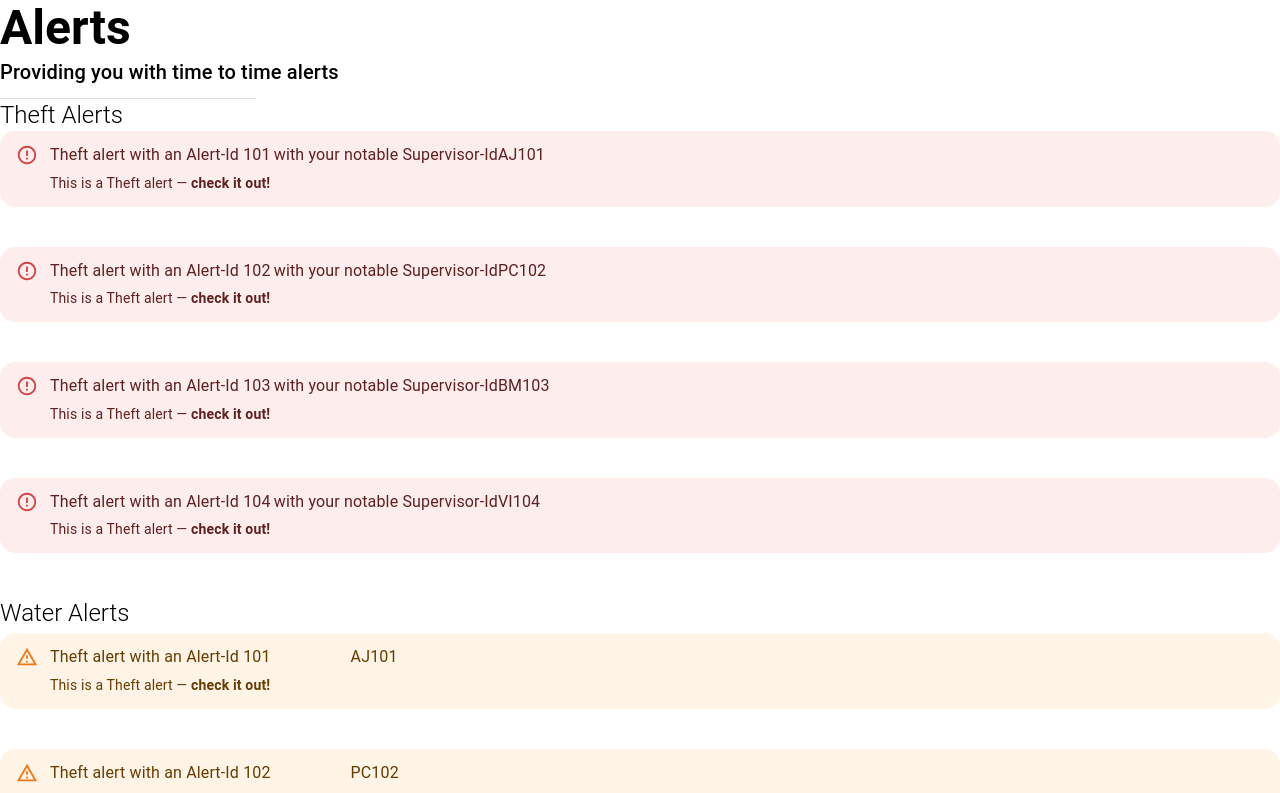
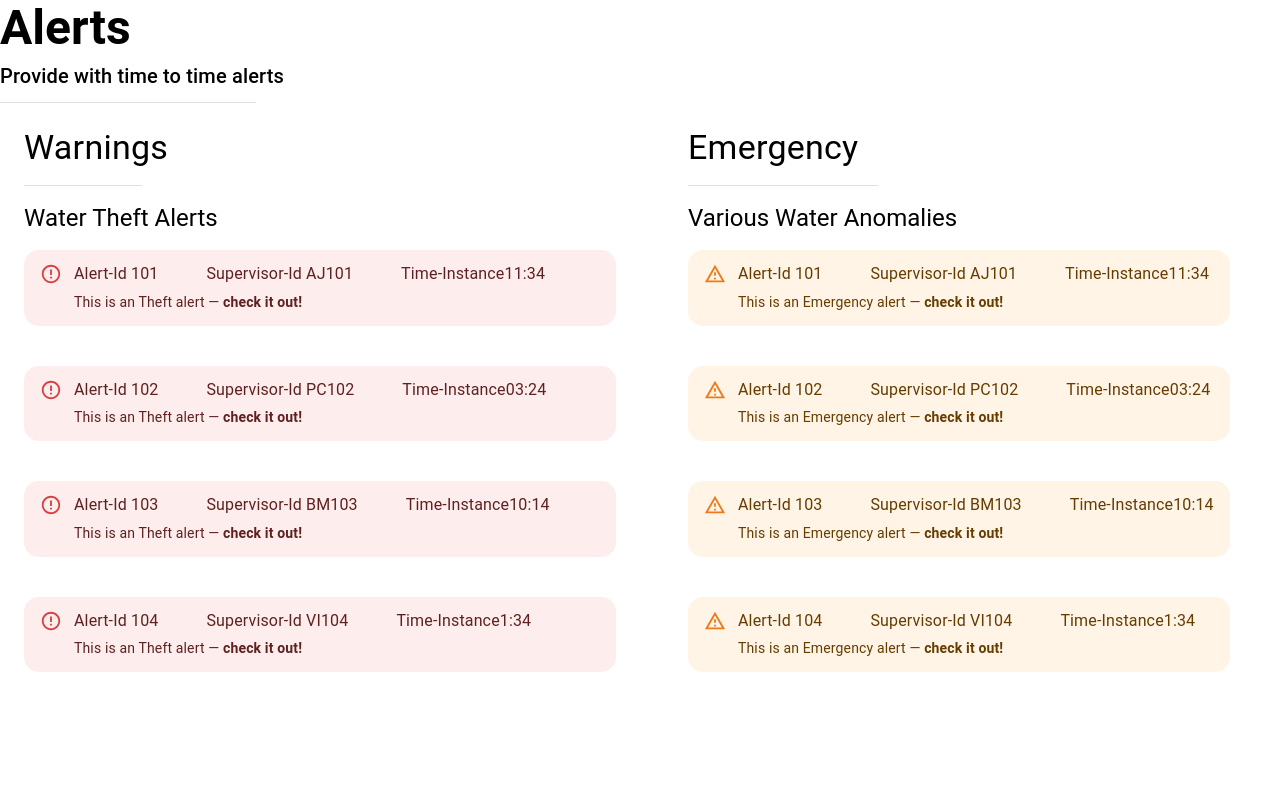
Before and after one commit to KulwinderSingh07/SIH-PipeLine-Project, a React (Create React App) app in the folder client/: page /alerts in a window 1280 px wide. Shown: the top 793 px of the page. Built offline with nearby package versions, Linux system fonts and the light colour scheme.

Commit message:
Alerts page done, changes with theme color are imp

```diff
--- a/client/src/components/Alerts.jsx
+++ b/client/src/components/Alerts.jsx
@@ -1,30 +1,146 @@
 import React from 'react'
 import Header from './header'
 import Alert from '@mui/material/Alert';
-import { AlertTitle, Stack, Typography, Divider } from '@mui/material';
+import { AlertTitle, Stack, Typography, Divider, Box, IconButton } from '@mui/material';
+import { CircleDashed, } from "phosphor-react";
 
 const alerts = [
     {
         alertId: 101,
-        supervisorId: "AJ101"
+        supervisorId: "AJ101",
+        timeStance: "11:34"
     },
     {
         alertId: 102,
-        supervisorId: "PC102"
+        supervisorId: "PC102",
+        timeStance: "03:24"
     },
     {
         alertId: 103,
-        supervisorId: "BM103"
+        supervisorId: "BM103",
+        timeStance: "10:14"
     },
     {
         alertId: 104,
-        supervisorId: "VI104"
+        supervisorId: "VI104",
+        timeStance: "1:34"
     },
 ]
 
 const Alerts = ({ el }) => {
     return (
         <>
+               <Box mb="10px">
+    <Typography
+      variant="h3"
+      color="black"
+      fontWeight="bold"
+      sx={{ m: "0 0 4px 0" }}
+    >
+    Alerts
+    </Typography>
+    <Typography variant="h6" color="Black">
+   Provide with time to time alerts
+    </Typography>
+  </Box>
+            <Divider width={"20%"}/>
+            <Stack direction="row" spacing={3}>
+
+
+                <Box sx={{
+                    position: "relative",
+                    width: "50%"
+
+                }}>
+                    <Stack p={3} spacing={2} sx={{ height: "100vh" }}>
+                        <Stack
+                            direction="row"
+                            alignItems={"center"}
+                            justifyContent={"space-between"}
+                        >
+                            <Typography variant="h4">Warnings</Typography>
+                        </Stack>
+                        <Divider width={"20%"} />
+                        <Typography variant='h5'> Water Theft Alerts</Typography>
+                        <Stack direction="column">
+                            {alerts.map((el) => (
+                                <Alert key={el.alertId} severity="error" sx={{ mb: 5, borderRadius: '15px' }}>
+                                    <AlertTitle>
+                                        <Stack
+                                            direction="row"
+                                            alignItems="center"
+                                            justifyContent="space-between"
+                                            spacing={6}
+                                        >
+                                            <Typography variant='body1'> Alert-Id {el.alertId} </Typography>
+                                            <Typography>Supervisor-Id {el.supervisorId}</Typography>
+                                            <Typography> Time-Instance{el.timeStance}</Typography>
+
+                                        </Stack>
+                                    </AlertTitle>
+                                    This is an Theft alert — <strong>check it out!</strong>
+                                </Alert>
+
+                            ))}
+                        </Stack>
+
+
+                    </Stack>
+
+                </Box>
+
+                <Box sx={{
+                    position: "relative",
+
+                }}>
+                    <Stack p={3} spacing={2} sx={{ height: "100vh" }}>
+                        <Stack
+                            direction="row"
+                            alignItems={"center"}
+                            justifyContent={"space-between"}
+                        >
+                            <Typography variant="h4">Emergency</Typography>
+                        </Stack>
+                        <Divider width={"35%"} />
+                        <Typography variant='h5'>Various Water Anomalies</Typography>
+                        <Stack direction="column">
+                            {alerts.map((el) => (
+                                <Alert key={el.alertId} severity="warning" sx={{ mb: 5, borderRadius: '15px' }}>
+                                    <AlertTitle>
+                                        <Stack
+                                            direction="row"
+                                            alignItems="center"
+                                            justifyContent="space-between"
+                                            spacing={6}
+                                        >
+                                            <Typography variant='body1'> Alert-Id {el.alertId} </Typography>
+                                            <Typography>Supervisor-Id {el.supervisorId}</Typography>
+                                            <Typography> Time-Instance{el.timeStance}</Typography>
+
+                                        </Stack>
+                                    </AlertTitle>
+                                    This is an Emergency alert — <strong>check it out!</strong>
+                                </Alert>
+
+                            ))}
+                        </Stack>
+
+
+                    </Stack>
+
+                </Box>
+            </Stack>
+
+
+
+
+
+
+
+
+
+
+            {/* <Stack></Stack>
             <Typography
                 variant="h3"
                 color="black"
@@ -49,10 +165,11 @@ const Alerts = ({ el }) => {
                                 direction="row"
                                 alignItems="center"
                                 justifyContent="space-between"
-                                spacing={0.4}
+                                spacing={1}
                             >
                                 <Typography variant='body1'>Theft alert with an Alert-Id {el.alertId}</Typography>
                                 <Typography>with your notable Supervisor-Id{el.supervisorId}</Typography>
+                                <Typography>{el.timeStance}</Typography>
 
                             </Stack>
                         </AlertTitle>
@@ -85,7 +202,7 @@ const Alerts = ({ el }) => {
                     </Alert>
 
                 ))}
-            </Stack>
+            </Stack>*/}
 
 
         </>
```
